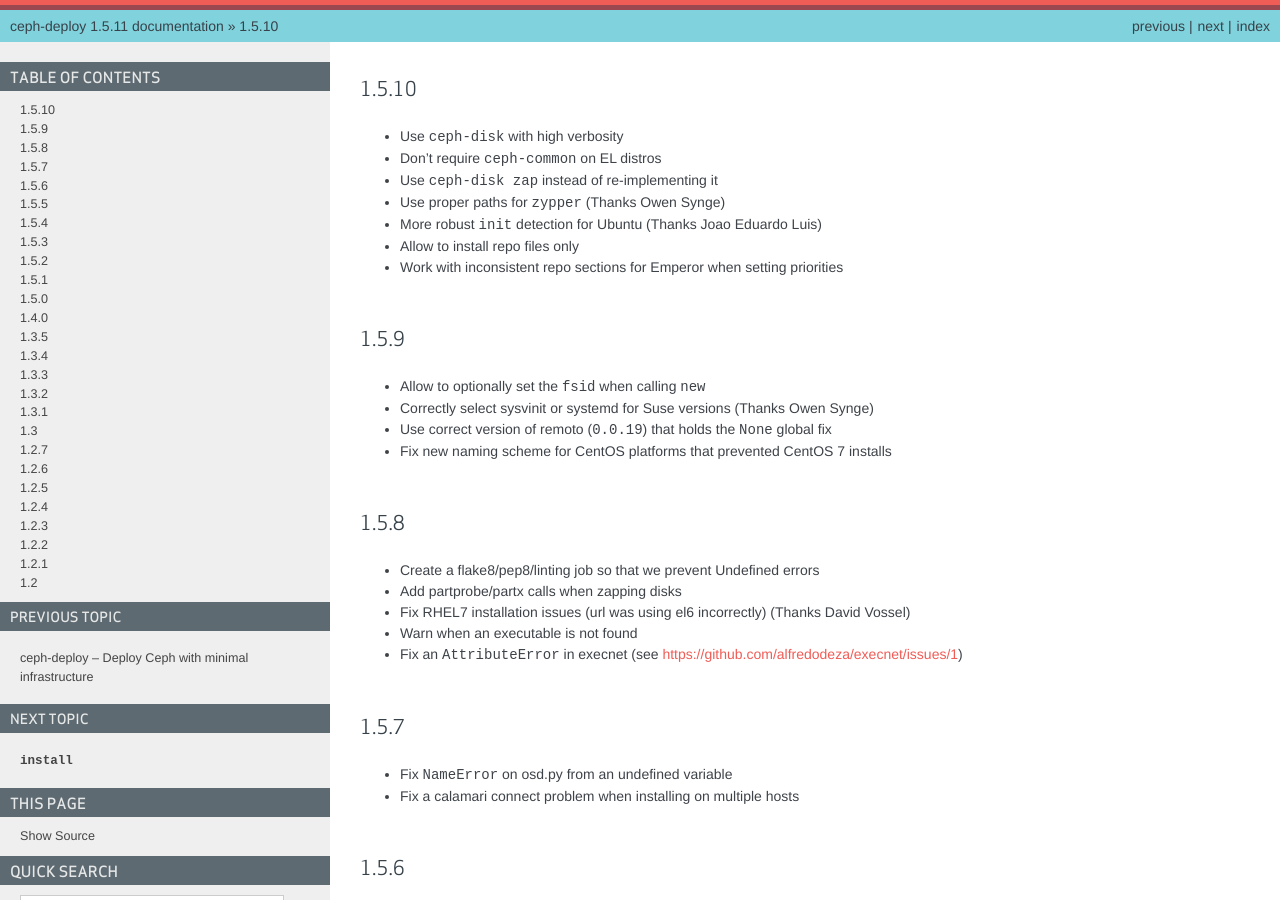
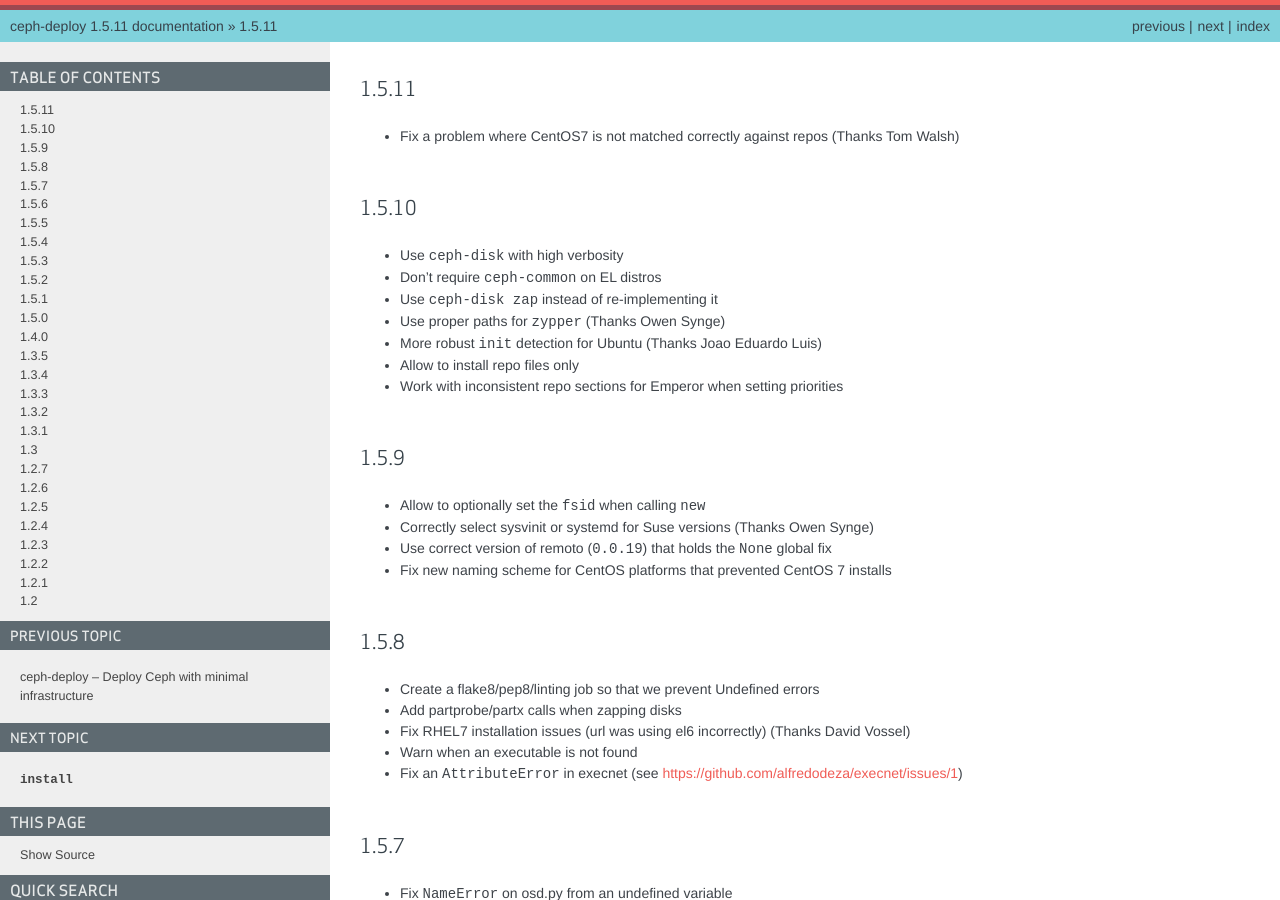
Before and after one commit to ceph/ceph-deploy, a Sphinx documentation site: the page built from docs/source/changelog.rst, in a window 1280 px wide and 900 px high. Built offline with Sphinx 7.4.7, drawn with Linux system fonts in a browser that asks for light colours.

Commit message:
update the changelog
Signed-off-by: Alfredo Deza <alfredo.deza@inktank.com>

```diff
--- a/docs/source/changelog.rst
+++ b/docs/source/changelog.rst
@@ -1,3 +1,8 @@
+1.5.11
+------
+* Fix a problem where CentOS7 is not matched correctly against repos (Thanks
+  Tom Walsh)
+
 1.5.10
 ------
 * Use ``ceph-disk`` with high verbosity
```
